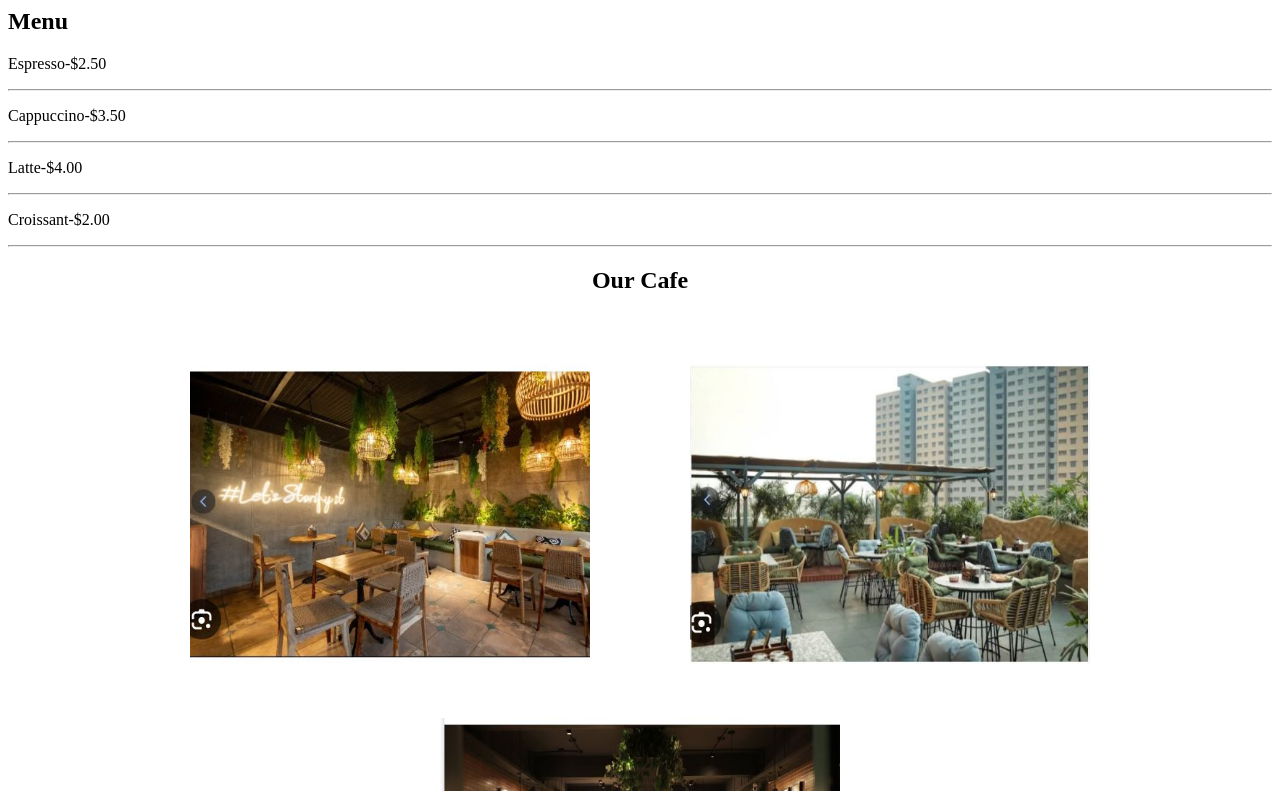
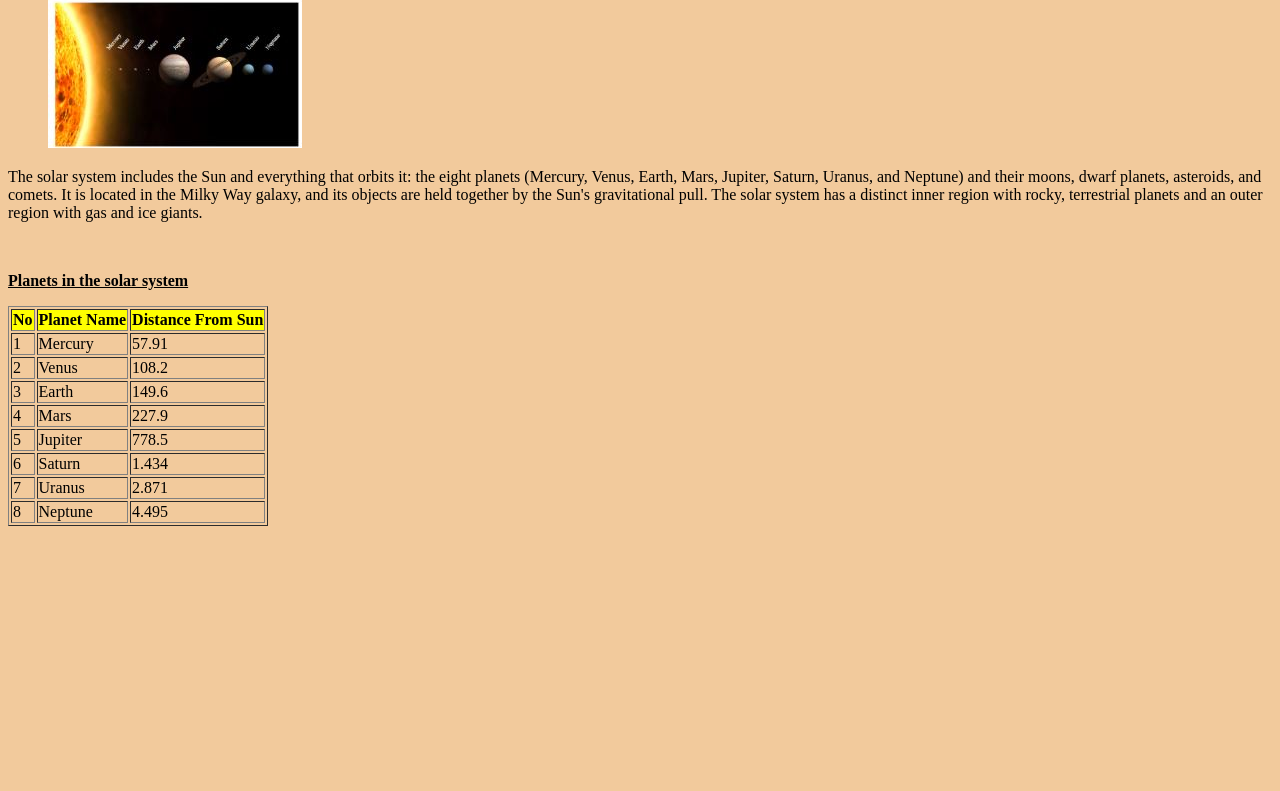
Before and after one commit to s-nasirx37598/MY-WEBSITE, a plain HTML site: page index.html in a window 1280 px wide. Shown: the part 72-863 px from the top of the page. After the commit the page ends 800 px from the top, so only its background shows below. Drawn offline with Linux system fonts and the light colour scheme.

Commit message:
Add files via upload

```diff
--- a/index.html
+++ b/index.html
@@ -1,65 +1,79 @@
 <!DOCTYPE html>
-<html lang="en">
+<html>
+    <meta charset="UTF-8">
+    <meta name="viewport" content="width=device-width ,initial-scale=1.0">
     <head>
-        <meta charset="UTF-8"></meta>
-        <meta name="viewport" content="width=device-width,initial-scale=1.0">
-        <title>Cafe Delight</title>
+        <title>Solar system</title>
     </head>
     <body>
-        <h1 style="text-align: center;"><b>
-            Welcome to Cafe Delight
-            </b>
-        </h1>
-        <h2 style="text-align: left;"><b>Menu</b></h2>
-        <div>
-            <p>Espresso-$2.50<hr></p>
-            <p>Cappuccino-$3.50<hr></p>
-            <p>Latte-$4.00<hr></p>
-            <p>Croissant-$2.00<hr></p>
-        </div>
-        <h2 style="text-align: center;">
-           <b> Our Cafe </b>
-        </h2>
-        <div class="image">
-           <div class="image1"><img src="cafe1..JPG" alt="cafe" width="400px" height="300px"></div>
-           <div class="image2" ><img src="cafe2.JPG" alt="cafe" width="400px" height="300px"></div>
-           <div class="image3"></div><img src="cafe3.JPG" alt="cafe" width="400px" height="300px"></div>
+        <h2 style="color: rgb(134, 31, 31);">Solar System</h2>
+        <figure>
+            <img src="s.JPG"alt="image of solar ">
+        </figure>
+        <section>
+            <p class="solar">The solar system includes the Sun and everything that orbits it: the eight planets (Mercury, Venus, Earth, Mars, Jupiter, Saturn, Uranus, and Neptune) and their moons, dwarf planets, asteroids, and comets. It is located in the Milky Way galaxy, and its objects are held together by the Sun's gravitational pull. The solar system has a distinct inner region with rocky,
+                terrestrial planets and an outer region with gas and ice giants. </p><br>
+            <p><u><b>Planets in the solar system</b></u></p><b></b>
+        </section>
+        <table  border="1">
+            <thead>
+                <tr class="tabel">
+                <th>No</th>
+                <th>Planet Name</th>
+                <th>Distance From Sun</th>
+                </tr>
+                <tr>
+                    <td>1</td>
+                    <td>Mercury</td>
+                    <td>57.91</td>
+                </tr>
+                <tr>
+                <td>2</td>
+                <td>Venus</td>
+                <td>108.2</td>
+                </tr>
+                <tr>
+                    <td>3</td>
+                    <td>Earth</td>
+                    <td>149.6</td>
+                </tr>
+                <tr>
+                    <td>4</td>
+                    <td>Mars</td>
+                    <td>227.9</td>
+                </tr>
+                <tr>
+                    <td>5</td>
+                    <td>Jupiter</td>
+                    <td>778.5</td>
+                </tr>
+                <tr>
+                    <td>6</td>
+                    <td>Saturn</td>
+                    <td>1.434</td>
+                </tr>
+                <tr>
+                    <td>7</td>
+                    <td>Uranus</td>
+                    <td>2.871</td>
+                </tr>
+                <tr>
+                    <td>8</td>
+                    <td>Neptune</td>
+                    <td>4.495</td>
+                </tr>
+            </thead>
 
-        </div>
-        <h2 style="text-align: center;"><b>Customer Testimonials</b></h2>
-        <p class="para1">"The best coffee in town!"-Sarah</p>
-        <p class="para2">"A cozy palce to relax."  -Mike</p>
-        <p class="para3">"Great service and friendly staff." -Lisa</p>
+        </table>
     </body>
 </html>
 
 
-
 <style>
-    .image{
-        display: flex;
-       justify-content: center;
-       flex-wrap: wrap;   /*it means that jitni ak line ma pictures aa sakti han aa jayn bai dosari line ma*/
-
+    html{
+        background-color:rgb(242, 202, 156);
     }
-    .image1{
-        padding:50px;
-
+    .tabel{
+        background-color: yellow;
     }
-    .image2{
-        padding:50px;
-    }
-    .para1{
-        padding:10px;
-        border:2px solid black;      /*used to create border and its color black*/
-    }
-    .para2{
-        padding:10px;
-        border:2px solid black;      /*used to create border and its color black*/
-    }
-    .para3{
-        padding:10px;
-        border:2px solid black;      /*used to create border and its color black*/
-    }
-
 </style>
```
Also changed, not shown: s.JPG (added).
